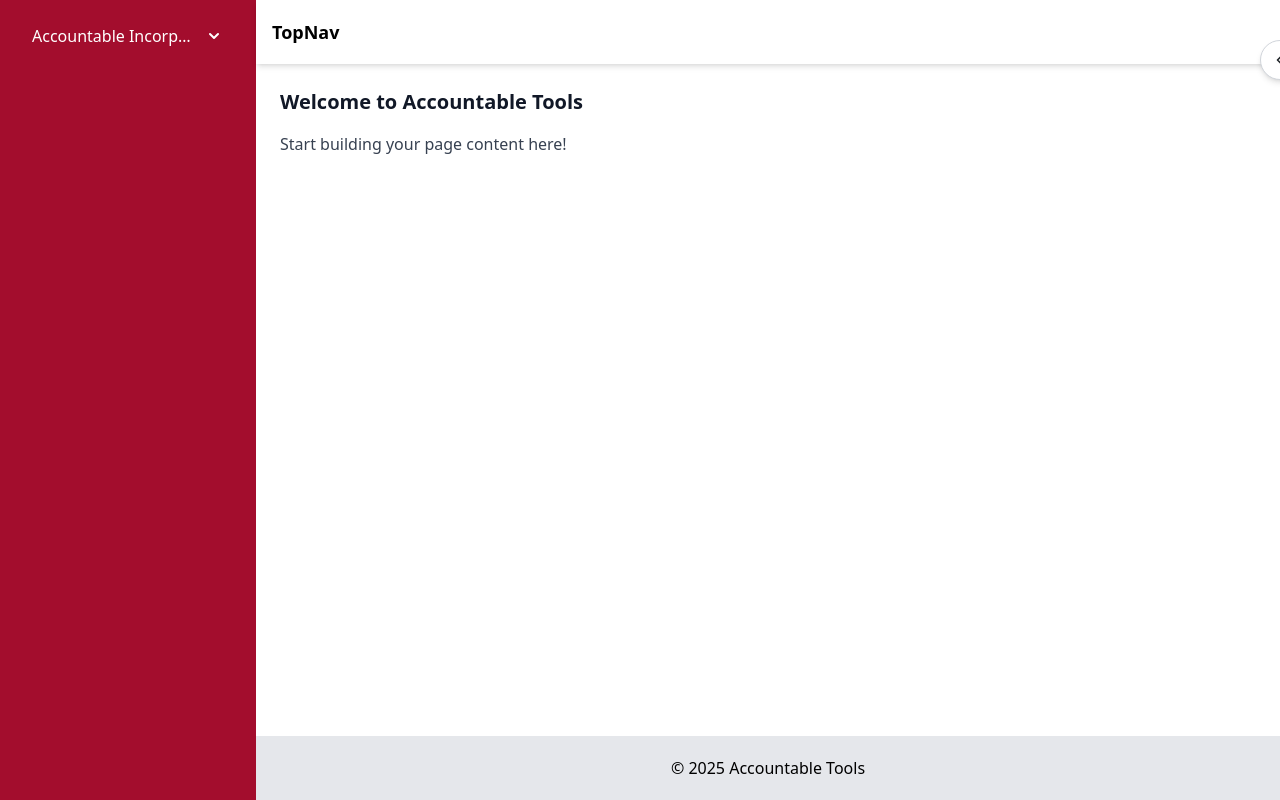
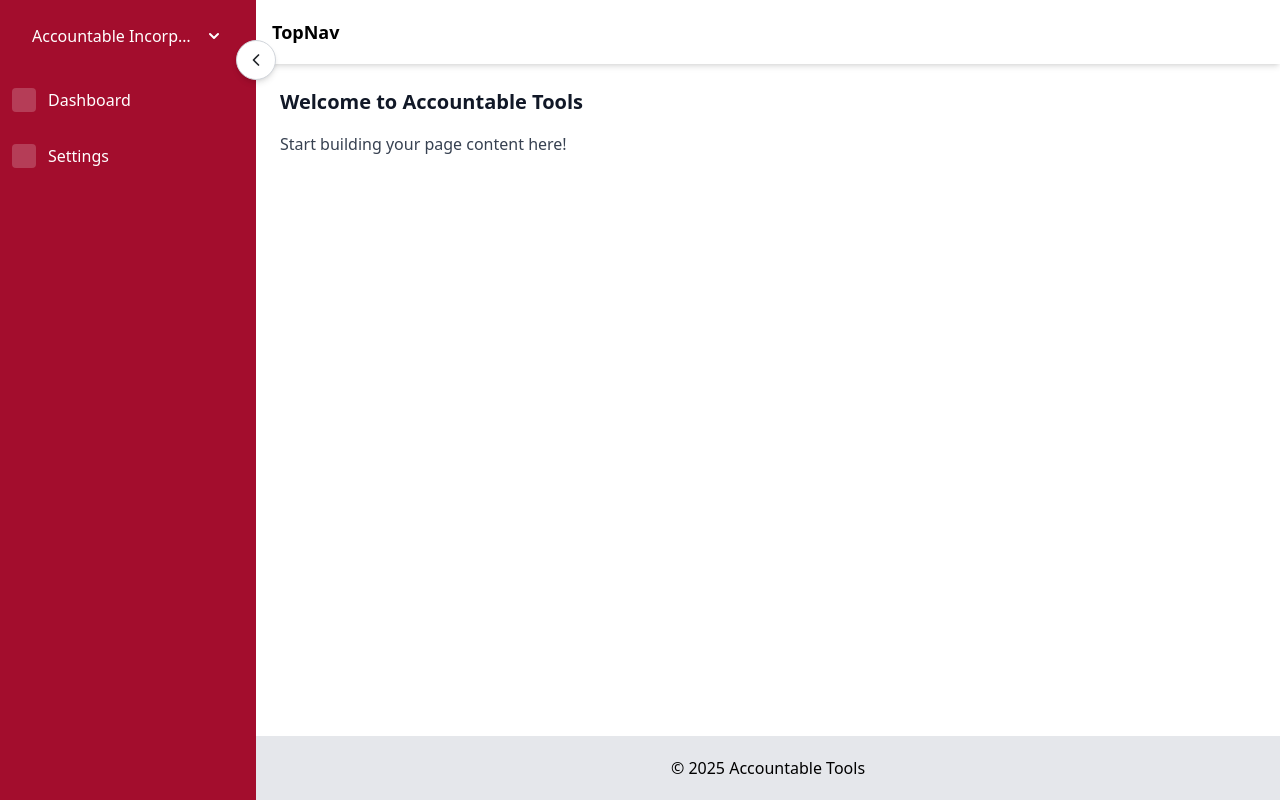
Before and after one commit to accountable-tools/accountable-fe, a Next.js app: page / in a window 1280 px wide. Built offline with nearby package versions, Linux system fonts and the light colour scheme.

Commit message:
Update Sidebar.tsx

```diff
--- a/src/react-components/layout/Sidebar.tsx
+++ b/src/react-components/layout/Sidebar.tsx
@@ -11,16 +11,16 @@ export default function Sidebar({
 }) {
   return (
     <aside
-      className={`h-screen flex flex-col transition-all duration-300 ${
+      className={`h-screen flex flex-col transition-all duration-300 relative ${
         isCollapsed ? "w-16" : "w-64"
       }`}
       style={{ backgroundColor: COLORS.primary }}
       aria-label="Sidebar Navigation"
     >
-      {/* Sidebar Toggle */}
+      {/* Sidebar Toggle - Correctly Positioned on Sidebar's Right Edge */}
       <button
         onClick={() => setIsCollapsed(!isCollapsed)}
-        className="absolute top-[5%] -right-5 w-10 h-10 flex items-center justify-center rounded-full bg-white shadow-md border border-gray-300 hover:bg-gray-100 transition"
+        className="absolute top-[5%] right-0 translate-x-1/2 w-10 h-10 flex items-center justify-center rounded-full bg-white shadow-md border border-gray-300 hover:bg-gray-100 transition"
         aria-label={isCollapsed ? "Expand sidebar" : "Collapse sidebar"}
       >
         {isCollapsed ? (
@@ -30,12 +30,44 @@ export default function Sidebar({
         )}
       </button>
 
-      {/* Entity Navigator */}
+      {/* Entity Navigator (Pinned to Top) */}
       {!isCollapsed && (
         <div className="px-4 mt-4">
           <EntityNavigator />
         </div>
       )}
+
+      {/* Navigation Links */}
+      <nav className="flex-1 mt-6">
+        <ul className="space-y-4">
+          <li>
+            <a
+              href="/dashboard"
+              className="flex items-center px-3 py-2 rounded-md text-white hover:bg-opacity-90"
+            >
+              <span className="w-6 h-6 bg-white bg-opacity-20 rounded"></span>
+              {!isCollapsed && (
+                <span className="ml-3 transition-opacity duration-300">
+                  Dashboard
+                </span>
+              )}
+            </a>
+          </li>
+          <li>
+            <a
+              href="/settings"
+              className="flex items-center px-3 py-2 rounded-md text-white hover:bg-opacity-90"
+            >
+              <span className="w-6 h-6 bg-white bg-opacity-20 rounded"></span>
+              {!isCollapsed && (
+                <span className="ml-3 transition-opacity duration-300">
+                  Settings
+                </span>
+              )}
+            </a>
+          </li>
+        </ul>
+      </nav>
     </aside>
   );
 }
```
